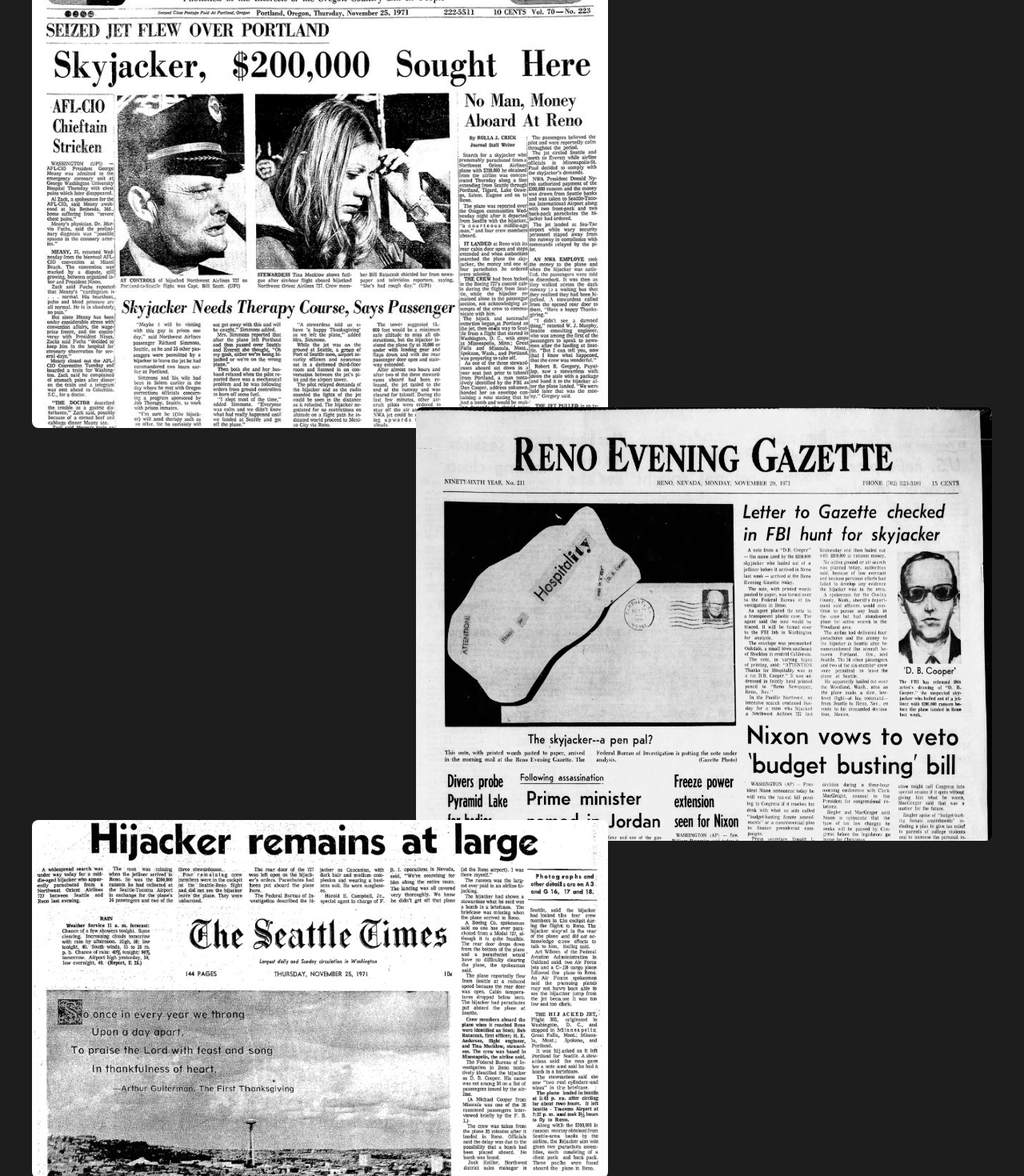
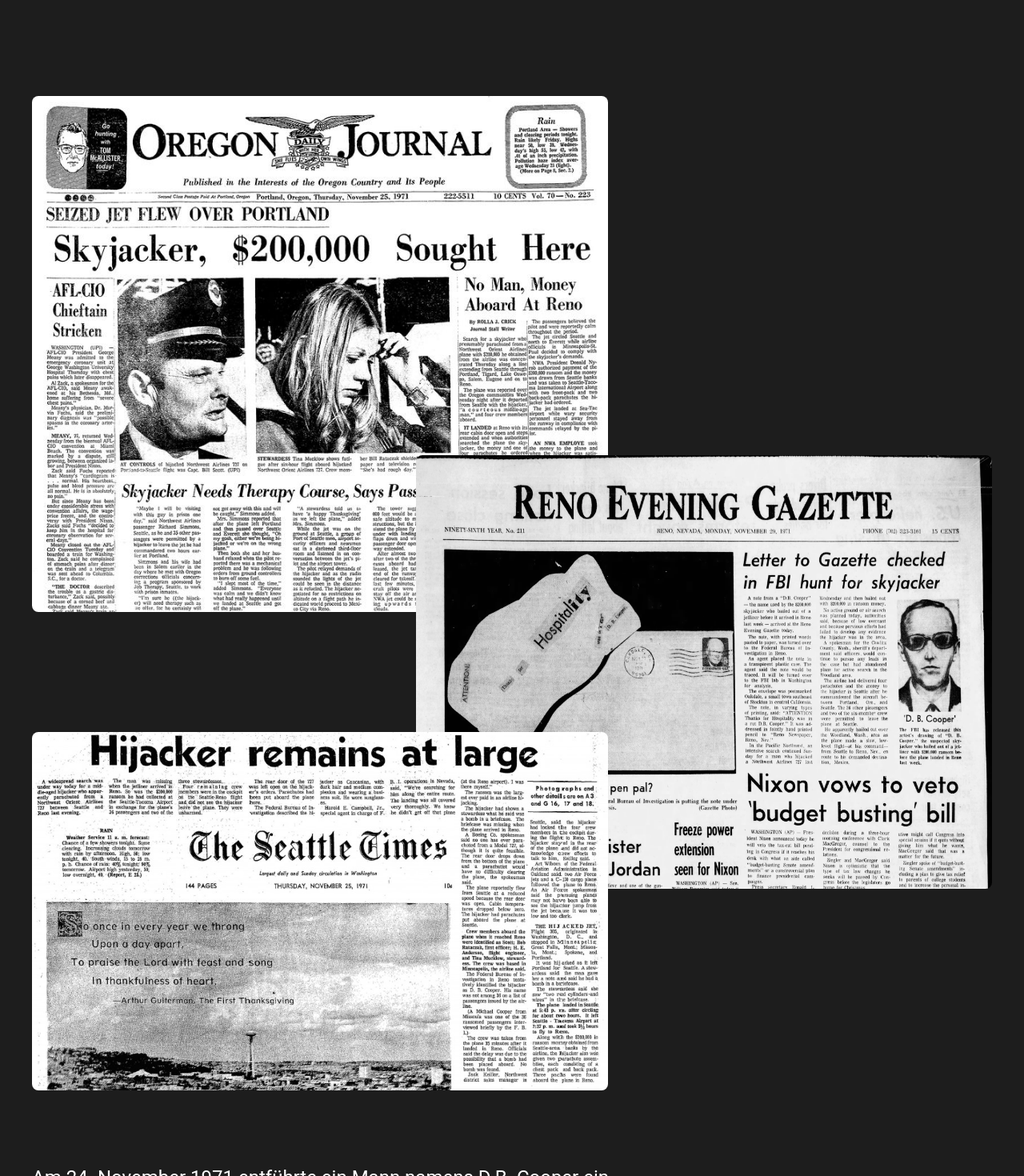
Before and after one commit to soso-md/dbcooper, a Vue app: page / in a window 1280 px wide. Shown: the part 1280-2750 px from the top of the page at 80% size. Built offline with nearby package versions, Linux system fonts and the light colour scheme.

Commit message:
Added: newspaper section

```diff
--- a/package.json
+++ b/package.json
@@ -9,6 +9,7 @@
     "preview": "vite preview"
   },
   "dependencies": {
+    "@vueuse/motion": "^2.0.0-beta.12",
     "vue": "^3.2.47"
   },
   "devDependencies": {
--- a/src/App.vue
+++ b/src/App.vue
@@ -1,13 +1,23 @@
 <script setup>
+import { ref } from 'vue'
 import Parallax from './components/Parallax.vue'
 import Intro from './components/Intro.vue'
 import One from './components/One.vue'
+
+var isVisible = ref(false)
+
+function startStory(){
+  this.isVisible = true;
+  setTimeout(() => {
+    document.getElementById("start").scrollIntoView({ behavior: "smooth" })
+  }, 50)
+}
 </script>
 
 <template>
     <Parallax/>
-    <Intro />
-    <One />
+    <Intro @isVisible="startStory()"/>
+    <!-- <One v-show="isVisible" /> -->
 </template>
 
 <style scoped>
--- a/src/components/Intro.vue
+++ b/src/components/Intro.vue
@@ -1,8 +1,14 @@
 <script setup>
 
 window.addEventListener('scroll', () => {
-    const newspapers = document.getElementsByClass('newspaper');
+    const newspapers = document.getElementsByClassName('newspapers');
 
+    if(window.pageYOffset > 520){
+        newspapers[0].style.paddingTop = `20px`;
+
+    }else{
+        newspapers[0].style.paddingTop = `800px`;
+    }
 
     // newspapers.forEach(newspaper => {
     //     const distance = window.pageYOffset * 0.1 * (newspaper.style.zIndex *-0.3);
@@ -14,14 +20,15 @@
 
 <template>
     <section id="intro">
-        <div class="newspapers">
-            <img src="../assets/img/newspapers/newspaper1.jpeg" style="left:0px;" alt="" class="newspaper">
-            <img src="../assets/img/newspapers/newspaper2.webp" style="right:-40%;" alt="" class="newspaper">
-            <img src="../assets/img/newspapers/newspaper3.jpeg" style="left:0px;" alt="" class="newspaper">
+   <div class="newspapers">
+            <img v-motion-slide-visible-left src="../assets/img/newspapers/newspaper1.jpeg" style="left:0px;" alt="" class="newspaper">
+            <img v-motion-slide-visible-right src="../assets/img/newspapers/newspaper2.webp" style="right:-40%;" alt="" class="newspaper">
+            <img v-motion-slide-visible-left src="../assets/img/newspapers/newspaper3.jpeg" style="left:0px;" alt="" class="newspaper">
             <p>
                 Am 24. November 1971 entführte ein Mann namens D.B. Cooper ein Flugzeug von Portland nach Seattle und forderte 200.000 Dollar Lösegeld. Nachdem das Geld übergeben worden war, sprang er aus dem Flugzeug und wurde nie wieder gesehen.
             </p>
-            <button class="primary">Entdecke jetzt seine Geschichte</button>
+
+            <button class="primary" @click="$emit('isVisible', true)">Entdecke jetzt seine Geschichte</button>
         </div>
     </section>
 </template>
@@ -45,8 +52,11 @@
         width: 60%;
         right: 0px;
         border-radius: 8px;
-        margin-top: -30px
+        margin-top: -200px
+    }
 
+    p{
+        margin-top: 90px;
     }
 }
 }
--- a/src/components/One.vue
+++ b/src/components/One.vue
@@ -1,6 +1,11 @@
 <template>
     <div>
-helloooo :3
+
+        <section id="start">
+                <span>HELLO
+                WELCOME</span>
+                <img src="../assets/img/newspapers/newspaper1.jpeg" alt="">
+        </section>
     </div>
 </template>
 
--- a/src/main.js
+++ b/src/main.js
@@ -1,5 +1,9 @@
 import { createApp } from 'vue'
 import './style.css'
 import App from './App.vue'
+import {MotionPlugin} from '@vueuse/motion'
 
-createApp(App).mount('#app')
+
+const app = createApp(App)
+app.use(MotionPlugin)
+app.mount('#app')
```
Also changed, not shown: 1 other file (tests, documents, lock files or other folders).
